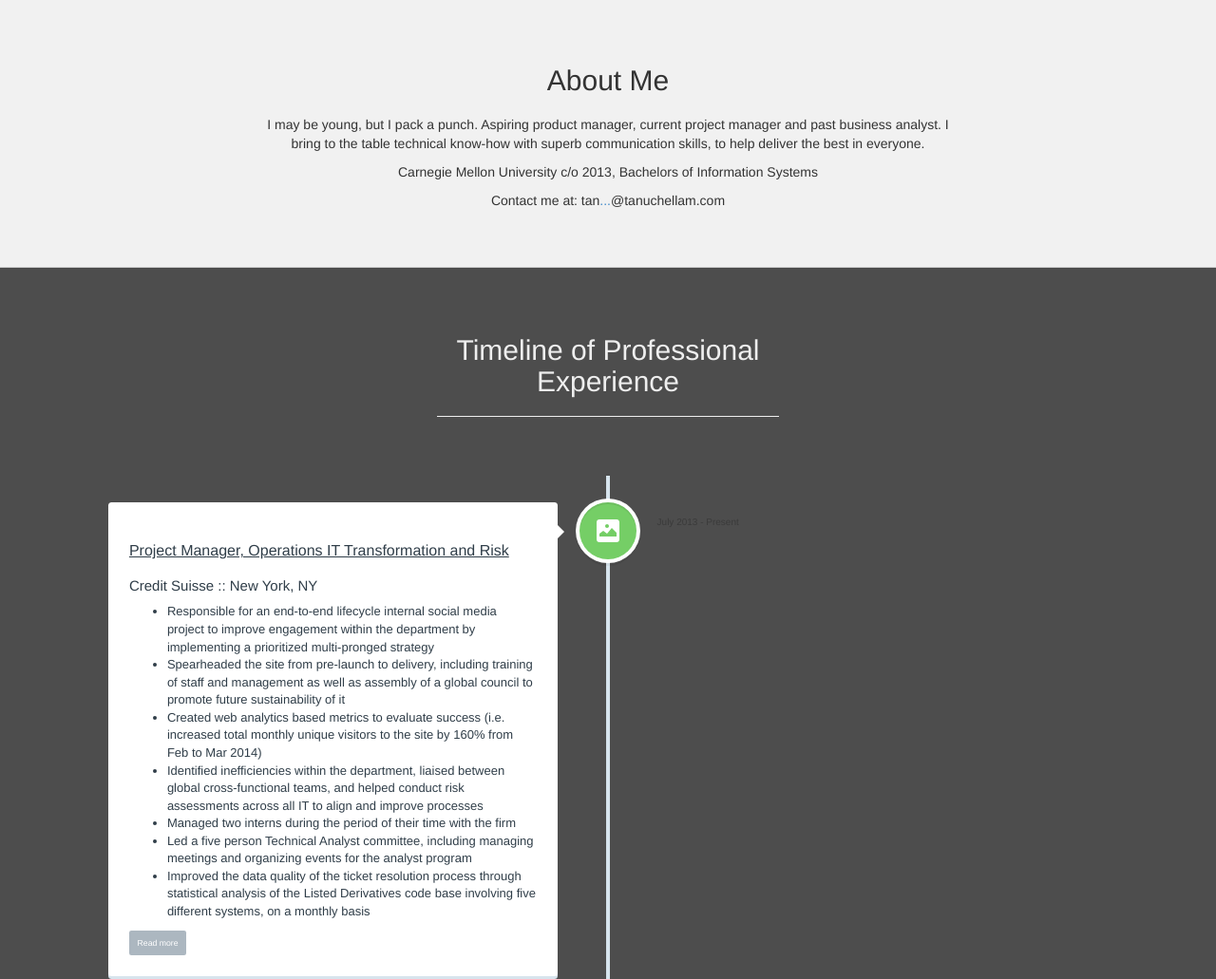
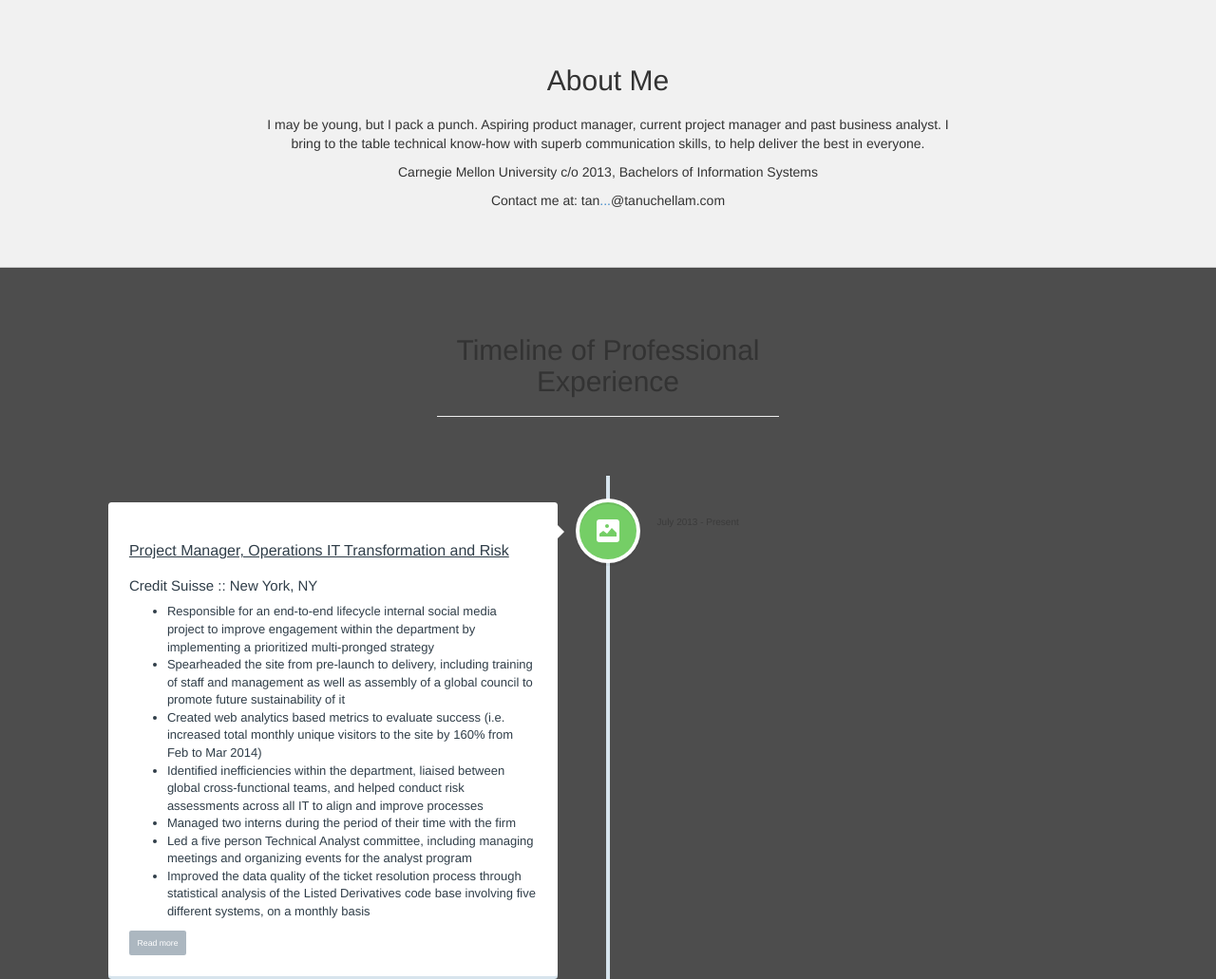
Before and after one commit to tanuchellam/tanuchellam.github.io, a plain HTML site: page index.html in a window 1280 px wide. Shown: the part 854-1885 px from the top of the page at 95% size. Drawn offline with Linux system fonts and the light colour scheme.

Commit message:
changed color again

```diff
--- a/css/slidefolio.css
+++ b/css/slidefolio.css
@@ -64,7 +64,6 @@ header h1 {
   #cd-timeline {
     margin-top: 3em;
     margin-bottom: 3em;
-    color: #333333;
   }
   #cd-timeline::before {
     left: 50%;
@@ -650,7 +649,7 @@ filter: progid:DXImageTransform.Microsoft.gradient(startColorstr='#ffffffff', en
 .services {
    background: none repeat scroll 0 0 #4D4D4D;
   padding: 50px 0;
-  color: #eeeeee;
+  color: #333333;
   width: 100%;
   border-bottom:1px solid #D1D1D1 !important;
 filter: progid:DXImageTransform.Microsoft.gradient(startColorstr='#ffffffff', endColorstr='#fff2f2f2', GradientType=0);
```
